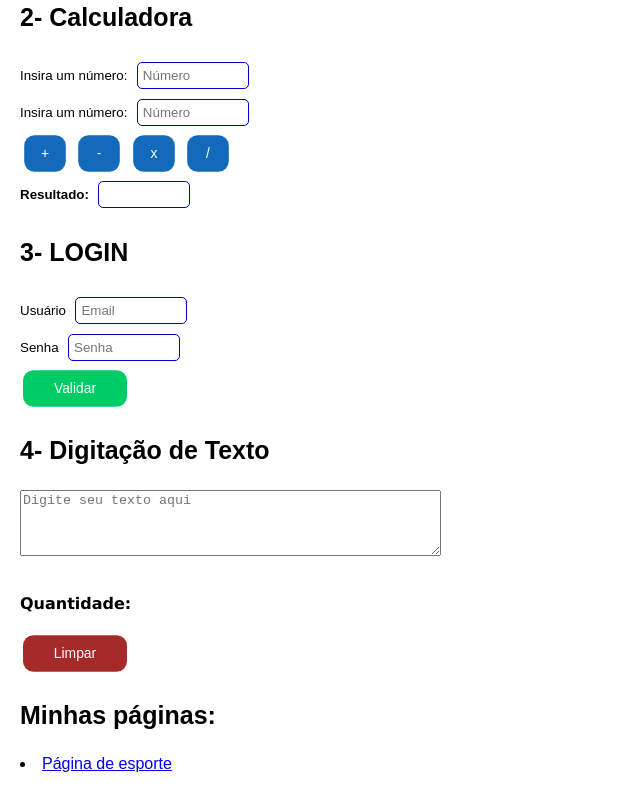
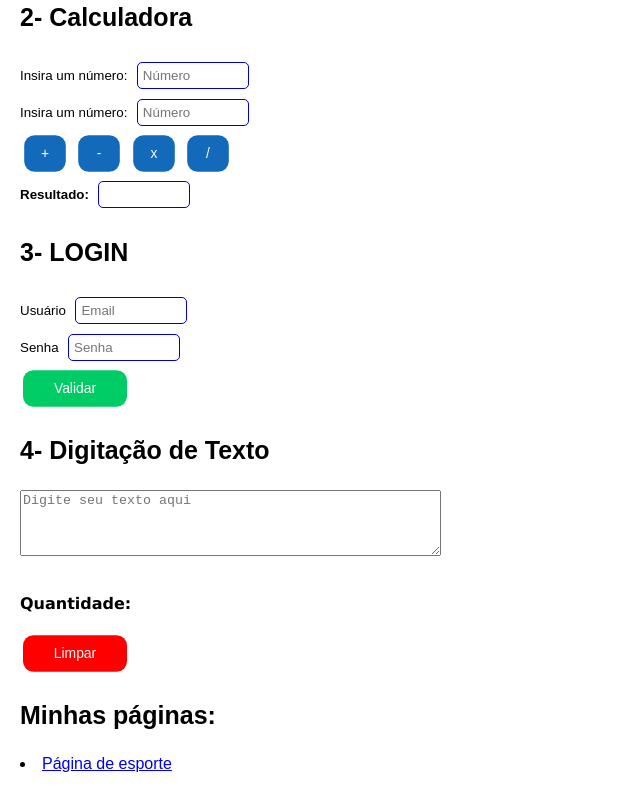
Before and after one commit to henrydograu2024/Projeto, a plain HTML site: page index.html in a window 1280 px wide. Shown: the part 484-1295 px from the top of the page, without its empty margins (0-640 px from the left). Drawn offline with Linux system fonts and the light colour scheme.

Commit message:
index.html

```diff
--- a/index.html
+++ b/index.html
@@ -115,10 +115,10 @@
       background-color: #00b359;
     }
     #dig{
-      background-color: brown;
+      background-color: red;
     }
     #dig:hover{
-      background-color: #8e2525;
+      background-color: #b00409;
     }
     #c3{
       width : 80px;
```
